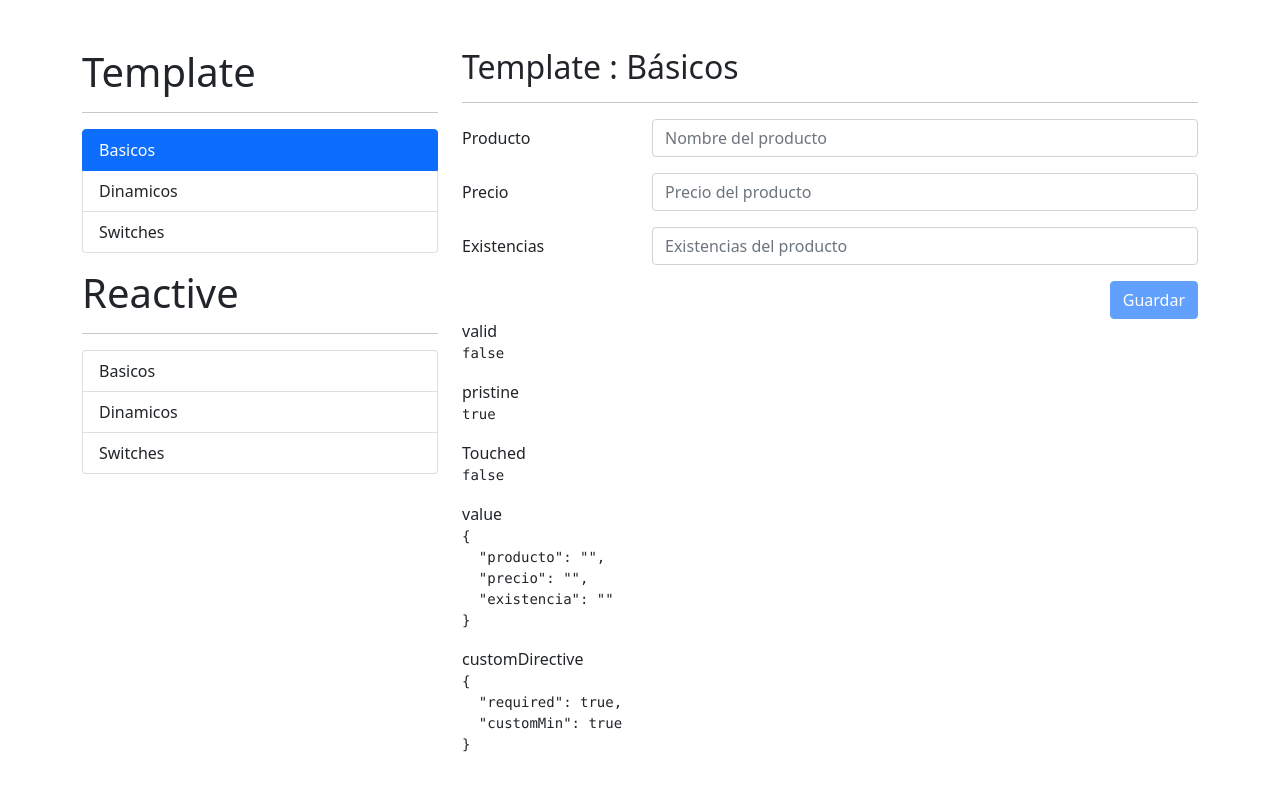
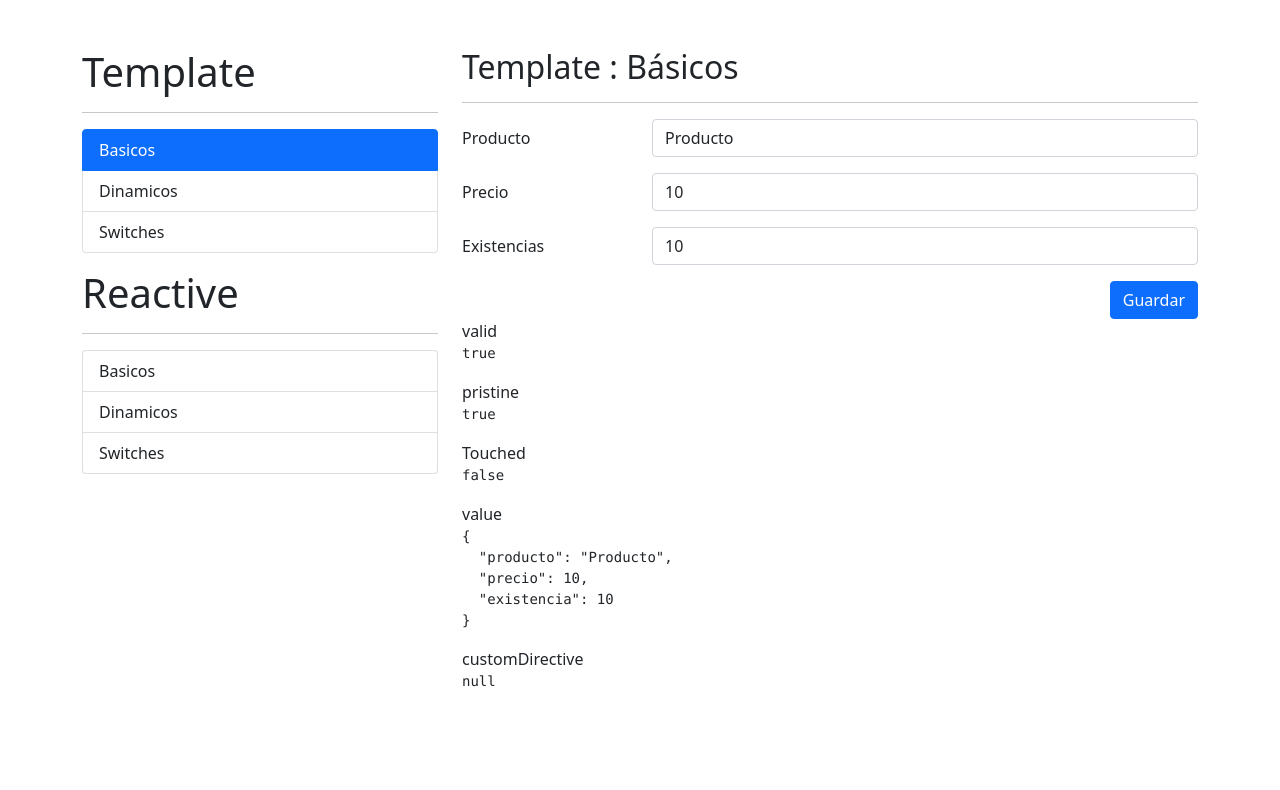
Before and after one commit to nefta99/06-formulariosApp, an Angular app: page /template/basicos in a window 1280 px wide. Shown: the top 790 px of the page. Built offline with nearby package versions, Linux system fonts and the light colour scheme.

Commit message:
video :  237

```diff
--- a/src/app/template/basicos/basicos.component.html
+++ b/src/app/template/basicos/basicos.component.html
@@ -12,7 +12,7 @@
                 <div class="col-sm-9">
 
                     <input type="text"
-                            ngModel
+                            [ngModel]="initForm.producto"
                             name="producto"
                             class="form-control"
                             required
@@ -34,7 +34,7 @@
                 <label class="col-sm-3 col-form-label" >Precio</label>
                 <div class="col-sm-9">
                     <input type="number"
-                            ngModel
+                            [ngModel]="initForm.precio"
                             name="precio"
                             class="form-control"
                             placeholder="Precio del producto"
@@ -55,7 +55,7 @@
                 <label class="col-sm-3 col-form-label" >Existencias</label>
                 <div class="col-sm-9">
                     <input type="number"
-                            ngModel
+                            [ngModel]="initForm.existencia"
                             name="existencia"
                             customMin
                             [minimo]="10"
--- a/src/app/template/basicos/basicos.component.ts
+++ b/src/app/template/basicos/basicos.component.ts
@@ -11,6 +11,13 @@ export class BasicosComponent implements OnInit {
 
   @ViewChild('miFormulario') miFormulario! : NgForm;
 
+  initForm={
+    producto : 'Producto',
+    precio: 10,
+    existencia :10
+  };
+
+
   constructor() { }
 
   ngOnInit(): void {
@@ -18,8 +25,15 @@ export class BasicosComponent implements OnInit {
 
   // guardar( miFormulario : NgForm){
   guardar(){
-    console.log(this.miFormulario);
+    // console.log(this.miFormulario);
+    console.log("Posteo exítoso");
 
+    //Esto es para restablecer un formulario
+    this.miFormulario.resetForm({
+      precio:0,
+      existencia: 0,
+      producto: 'Algo'
+    });
 
   }
 
```
